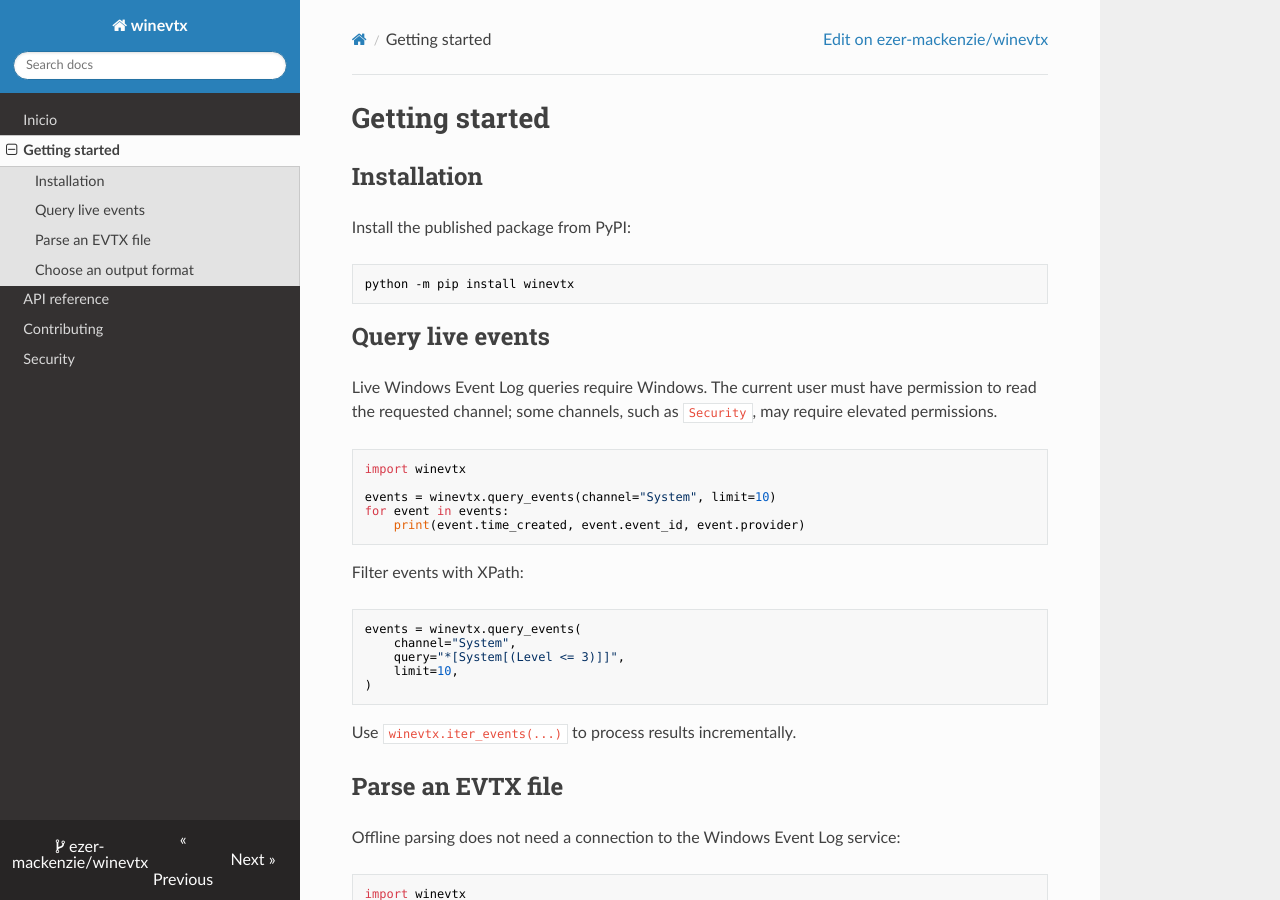
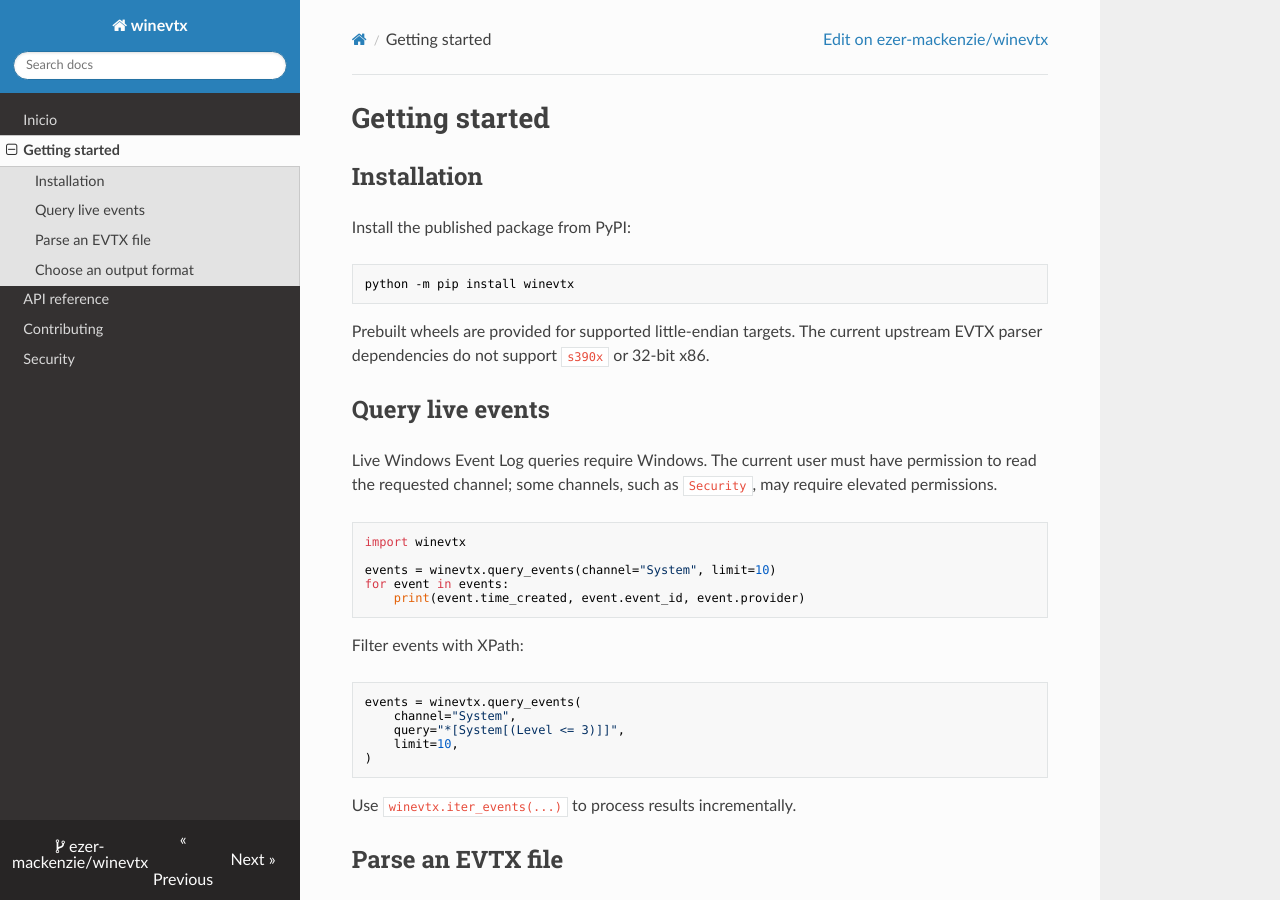
Before and after one commit to ezer-mackenzie/winevtx, an MkDocs documentation site: the page built from docs/getting-started.md, in a window 1280 px wide and 900 px high. Built offline with MkDocs 1.6.1, drawn with Linux system fonts in a browser that asks for light colours; nearby versions of some CDN libraries.

Commit message:
fix(release): align Rust MSRV and supported wheel targets
Co-authored-by: Copilot <223556219+Copilot@users.noreply.github.com>

````diff
--- a/Cargo.toml
+++ b/Cargo.toml
@@ -2,6 +2,7 @@
 name = "winevtx"
 version = "0.1.0"
 edition = "2024"
+rust-version = "1.88"
 license = "Apache-2.0"
 description = "High-performance Windows Event Log query and EVTX parser for Python built with Rust and PyO3"
 repository = "https://github.com/ezer-mackenzie/winevtx"
--- a/docs/getting-started.md
+++ b/docs/getting-started.md
@@ -7,6 +7,9 @@ Install the published package from PyPI:
 ```bash
 python -m pip install winevtx
 ```
+
+Prebuilt wheels are provided for supported little-endian targets. The current
+upstream EVTX parser dependencies do not support `s390x` or 32-bit x86.
 
 ## Query live events
 
````
Also changed, not shown: CHANGELOG.md (+4 -0 lines), CONTRIBUTING.md (+1 -1 lines), README.md (+2 -0 lines), docs/contributing.md (+1 -1 lines), 2 other files.
